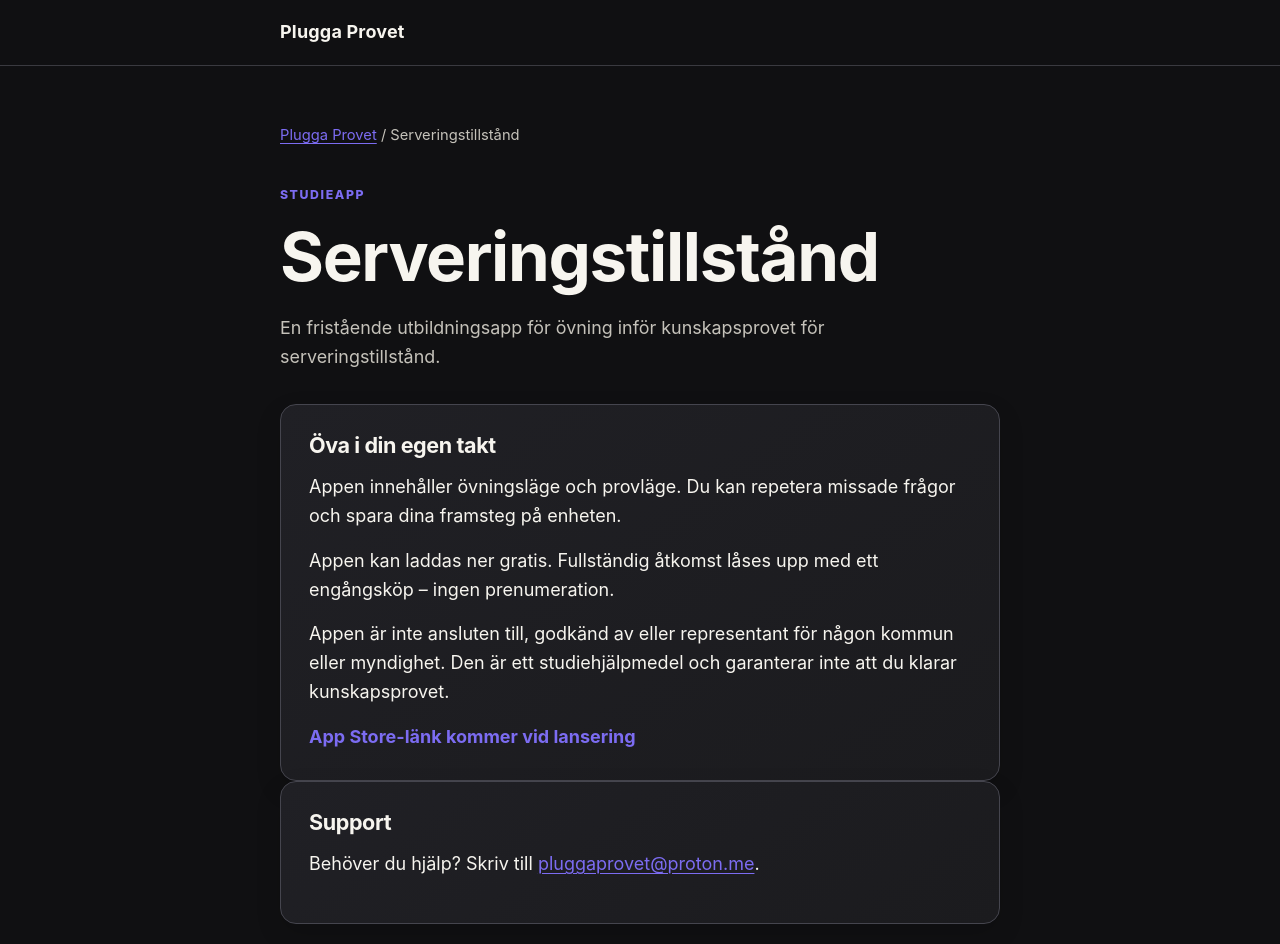
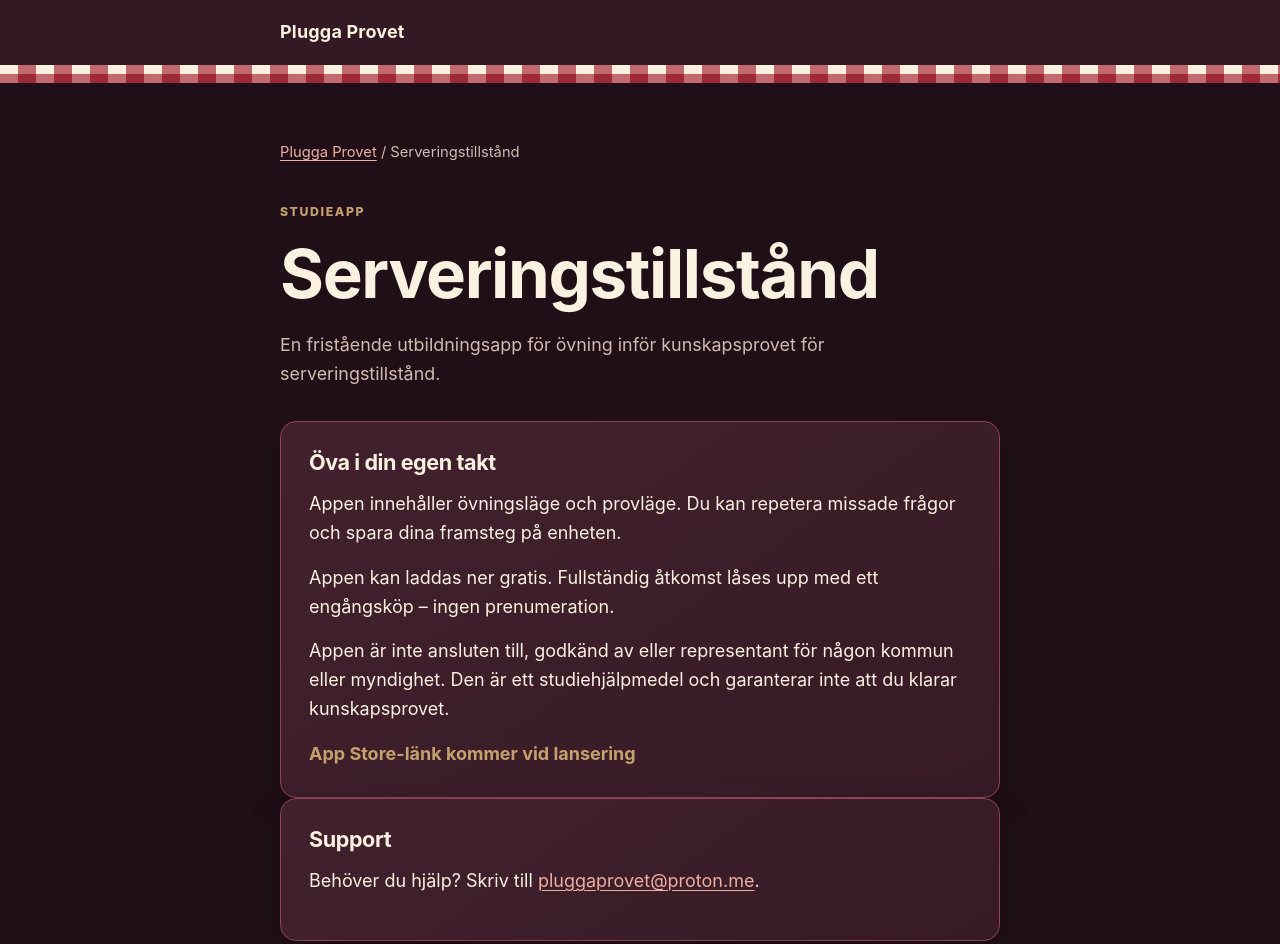
Before and after one commit to Hat99Studios/plugga-provet, a plain HTML site: page serveringstillstand/index.html in a window 1280 px wide. Shown: the top 944 px of the page. Drawn offline with Linux system fonts and the light colour scheme.

Commit message:
Match Serveringstillstand pages to app palette

```diff
--- a/serveringstillstand/index.html
+++ b/serveringstillstand/index.html
@@ -6,6 +6,7 @@
   <meta name="description" content="Support för Serveringstillstånd från Plugga Provet.">
   <title>Serveringstillstånd – Plugga Provet</title>
   <link rel="stylesheet" href="../assets/style.css">
+  <link rel="stylesheet" href="style.css">
 </head>
 <body>
   <a class="skip-link" href="#innehall">Hoppa till innehållet</a>
--- /dev/null
+++ b/serveringstillstand/style.css
@@ -0,0 +1,77 @@
+:root {
+  --bg: #200f17;
+  --surface: #361a25;
+  --text: #faf1e1;
+  --muted: #d1baaf;
+  --accent: #c5a06d;
+  --line: #66404a;
+}
+
+html,
+body {
+  background: var(--bg);
+}
+
+a {
+  color: #edaea1;
+}
+
+a:hover {
+  color: var(--text);
+}
+
+a:focus-visible {
+  outline-color: #edaea1;
+}
+
+.site-header {
+  background: #321923;
+  border-bottom: 0;
+}
+
+.site-header::after {
+  content: "";
+  display: block;
+  height: 18px;
+  background-image:
+    linear-gradient(to right, #f9f0e0 0 50%, #c2696e 50% 100%),
+    linear-gradient(to right, #c2696e 0 50%, #9c2933 50% 100%);
+  background-position: 0 0, 0 9px;
+  background-repeat: repeat-x;
+  background-size: 36px 9px;
+}
+
+.brand a,
+h1,
+h2,
+h3 {
+  color: var(--text);
+}
+
+nav,
+.lead,
+.quiet,
+.updated,
+footer {
+  color: var(--muted);
+}
+
+.eyebrow,
+.store-placeholder {
+  color: var(--accent);
+}
+
+.card {
+  background: linear-gradient(145deg, #42212d, var(--surface));
+  border-color: #8f4357;
+  box-shadow: 0 12px 30px rgb(10 3 7 / 28%);
+}
+
+footer {
+  border-top-color: var(--line);
+}
+
+.skip-link {
+  background: #8f4357;
+  color: var(--text);
+}
```
Also changed, not shown: serveringstillstand/integritet.html (+1 -0 lines).
